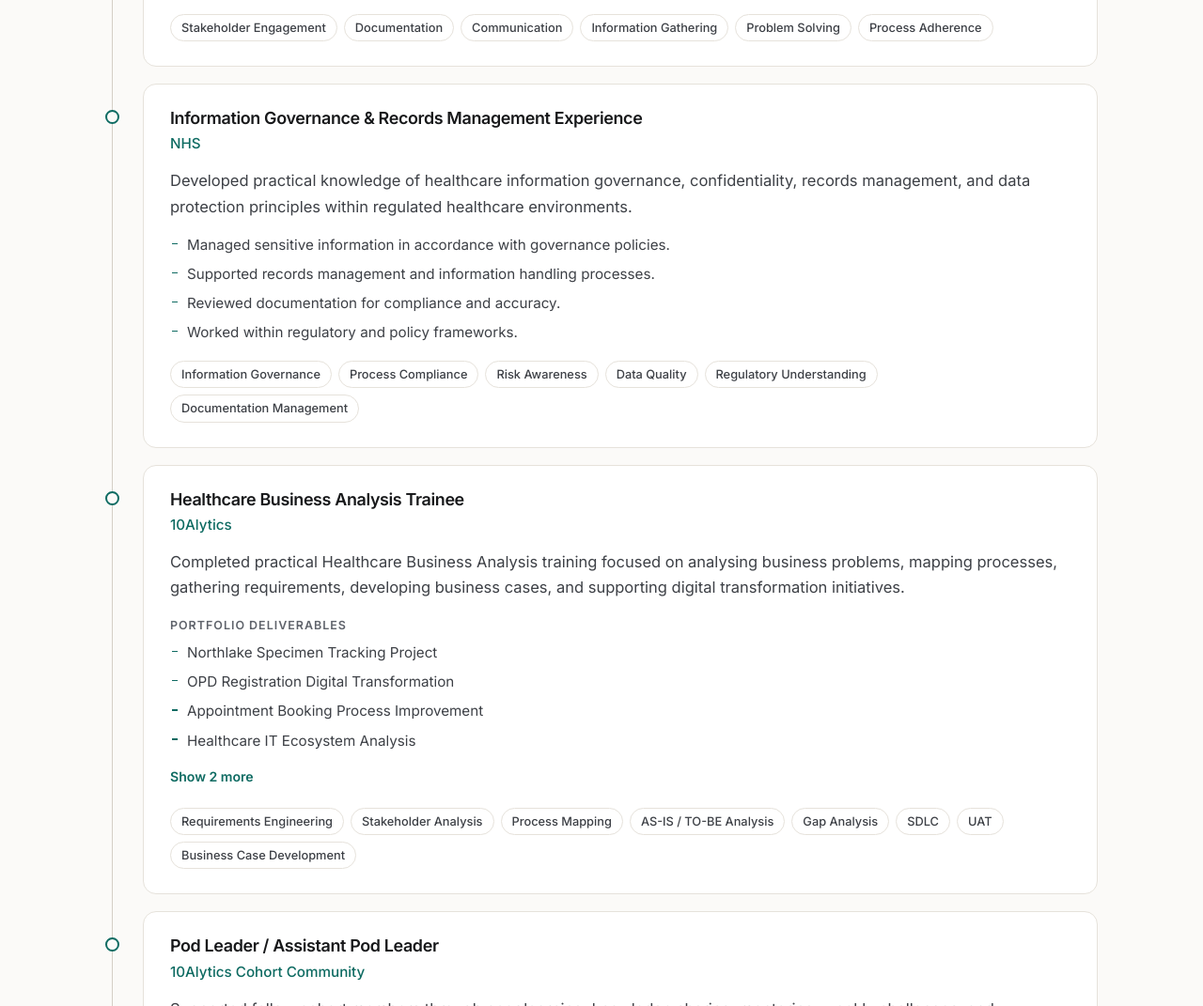
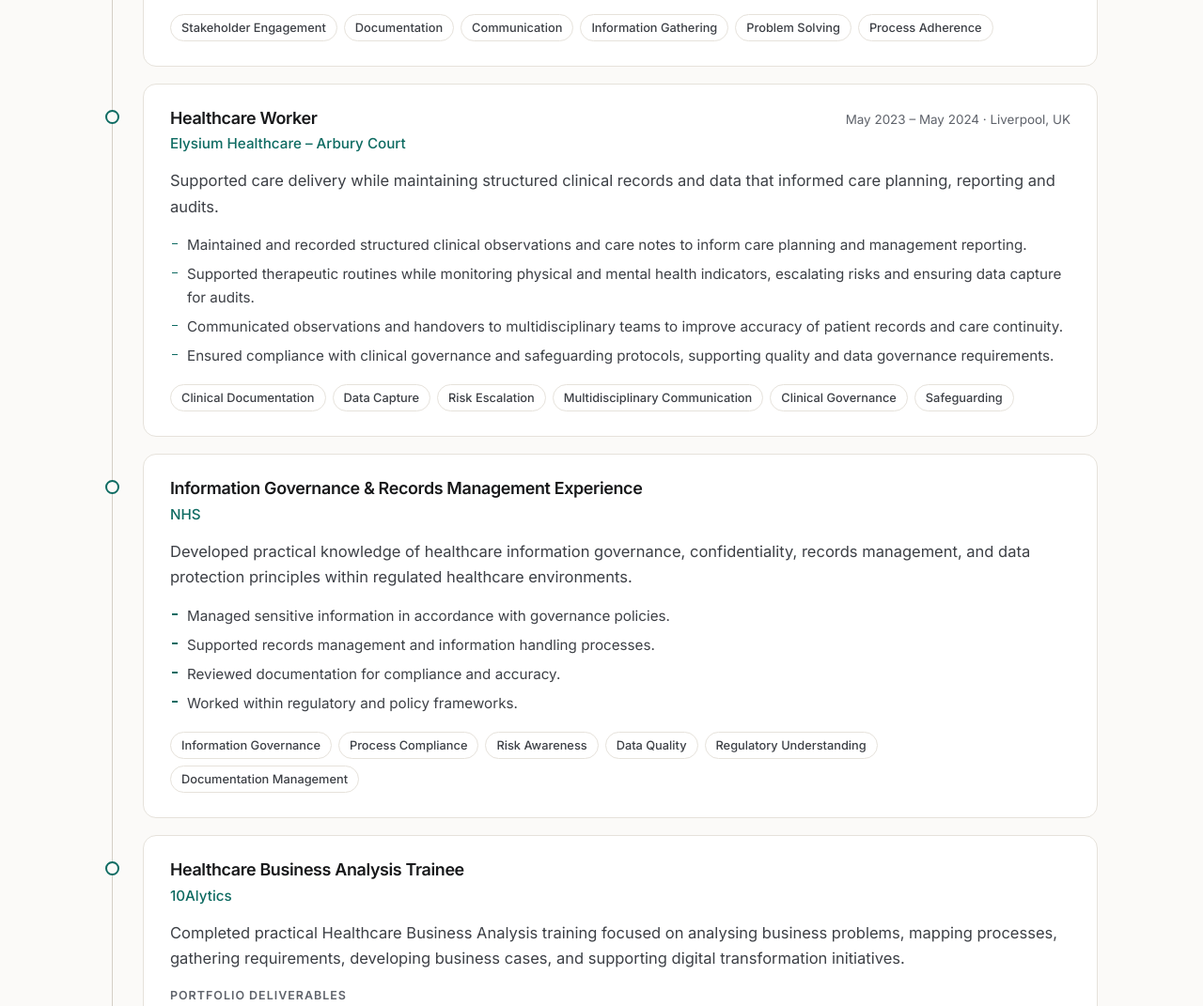
Before and after one commit to Adusmichael/theanalyst, a plain HTML site: page index.html in a window 1280 px wide. Shown: the part 4752-5823 px from the top of the page at 94% size. Drawn offline with Linux system fonts and the light colour scheme.

Commit message:
Experience: add Healthcare Worker at Elysium Healthcare – Arbury Court
Co-Authored-By: Claude Opus 5.5 <noreply@anthropic.com>
Claude-Session: https://claude.ai/code/session_01HU4F3jmZ8w97SEnbzk774T

```diff
--- a/assets/js/data.js
+++ b/assets/js/data.js
@@ -152,6 +152,21 @@ window.portfolioData = {
         "Contributed to operational processes and effective communication across care teams."
       ],
       skills: ["Stakeholder Engagement", "Documentation", "Communication", "Information Gathering", "Problem Solving", "Process Adherence"]
+    },
+    {
+      company: "Elysium Healthcare – Arbury Court",
+      role: "Healthcare Worker",
+      location: "Liverpool, UK",
+      start: "May 2023",
+      end: "May 2024",
+      summary: "Supported care delivery while maintaining structured clinical records and data that informed care planning, reporting and audits.",
+      highlights: [
+        "Maintained and recorded structured clinical observations and care notes to inform care planning and management reporting.",
+        "Supported therapeutic routines while monitoring physical and mental health indicators, escalating risks and ensuring data capture for audits.",
+        "Communicated observations and handovers to multidisciplinary teams to improve accuracy of patient records and care continuity.",
+        "Ensured compliance with clinical governance and safeguarding protocols, supporting quality and data governance requirements."
+      ],
+      skills: ["Clinical Documentation", "Data Capture", "Risk Escalation", "Multidisciplinary Communication", "Clinical Governance", "Safeguarding"]
     },
     {
       company: "NHS",
--- a/index.html
+++ b/index.html
@@ -38,7 +38,7 @@
   <link rel="preconnect" href="https://fonts.googleapis.com">
   <link rel="preconnect" href="https://fonts.gstatic.com" crossorigin>
   <link href="https://fonts.googleapis.com/css2?family=Inter:wght@400;500;600;700&family=Instrument+Serif:ital@0;1&display=swap" rel="stylesheet">
-  <link rel="stylesheet" href="assets/css/style.css?v=20261024e">
+  <link rel="stylesheet" href="assets/css/style.css?v=20261024f">
 </head>
 
 <body data-root="" data-page="home">
@@ -326,8 +326,8 @@
 
   <noscript><p class="noscript">Please enable JavaScript to see the full portfolio.</p></noscript>
 
-  <script src="assets/js/data.js?v=20261024e"></script>
-  <script src="assets/js/articles.js?v=20261024e"></script>
-  <script src="assets/js/script.js?v=20261024e"></script>
+  <script src="assets/js/data.js?v=20261024f"></script>
+  <script src="assets/js/articles.js?v=20261024f"></script>
+  <script src="assets/js/script.js?v=20261024f"></script>
 </body>
 </html>
```
Also changed, not shown: insights/article.html (+4 -4 lines), projects/case-study.html (+3 -3 lines).
